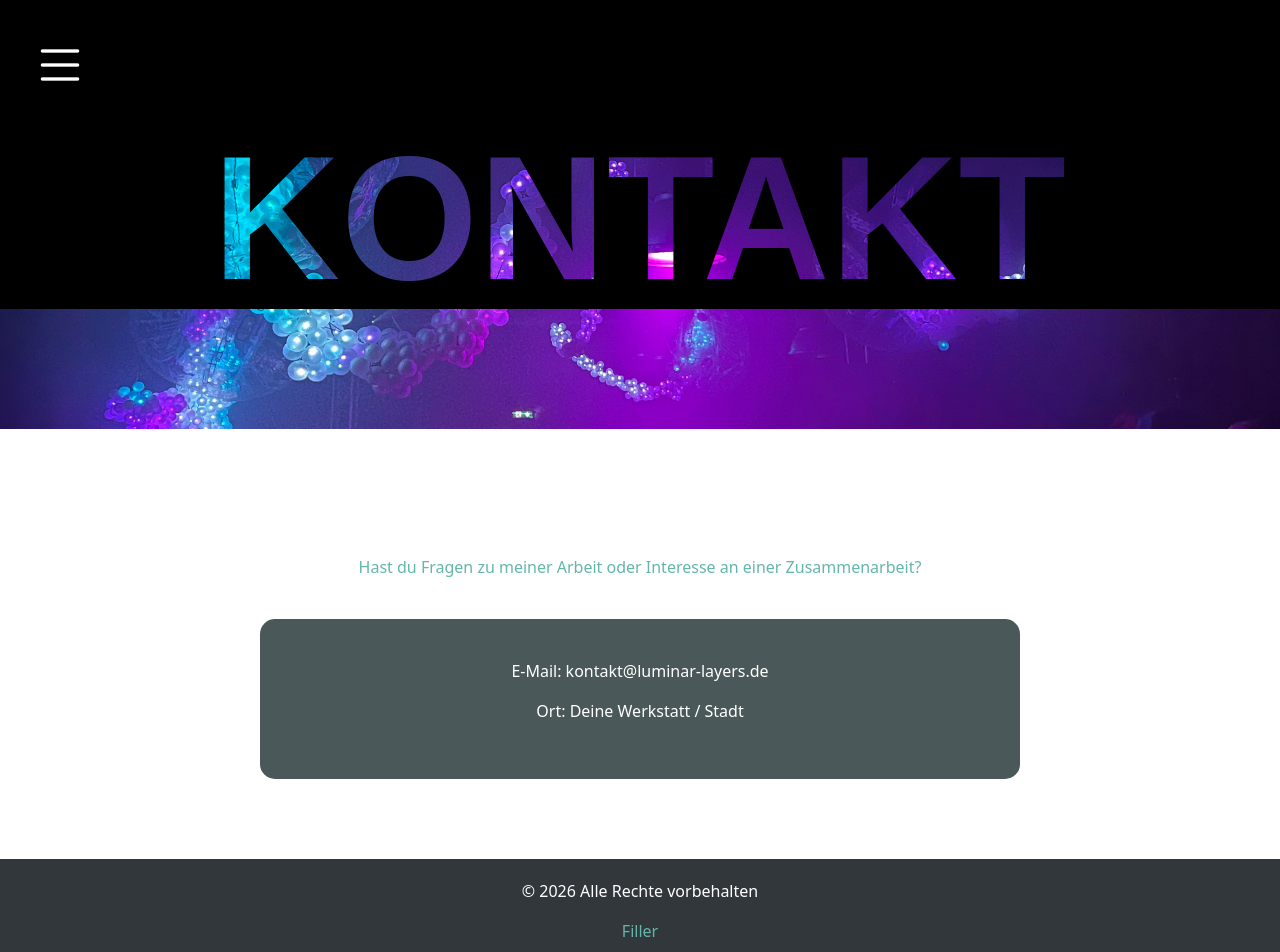
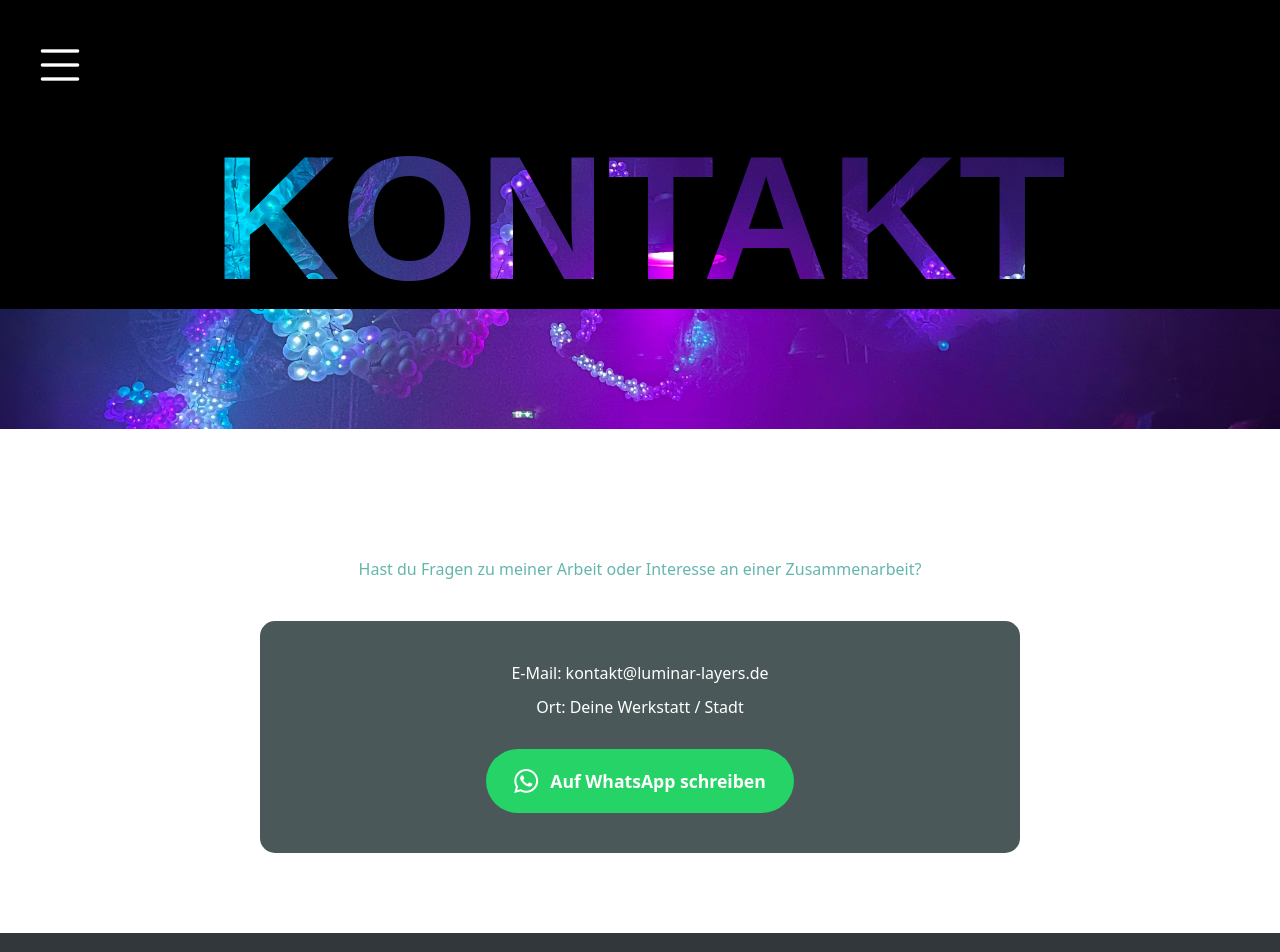
Before and after one commit to Tuunger/my-app, a React (Vite) app: page /contact in a window 1280 px wide. Shown: the top 952 px of the page. Built offline with nearby package versions, Linux system fonts and the light colour scheme.

Commit message:
Contact Seite mit WhatsApp Button

```diff
--- /dev/null
+++ b/src/Contact.css
@@ -0,0 +1,44 @@
+.contact-section {
+  padding: 80px 20px;
+  max-width: 800px;
+  margin: 0 auto;
+  color: white;
+}
+
+.contact-section h2 {
+  margin-bottom: 10px;
+}
+
+.contact-subtitle {
+  color: #64B6AC;
+  margin-bottom: 40px;
+}
+
+.contact-card {
+  background: #4A5859;
+  padding: 40px;
+  border-radius: 15px;
+}
+
+.contact-card p {
+  margin-bottom: 10px;
+}
+
+.whatsapp-btn {
+  display: inline-flex;
+  align-items: center;
+  gap: 12px;
+  margin-top: 20px;
+  padding: 14px 28px;
+  background-color: #25D366;
+  color: white;
+  border-radius: 50px;
+  text-decoration: none;
+  font-weight: bold;
+  font-size: 1.1rem;
+  transition: background 0.3s ease;
+}
+
+.whatsapp-btn i {
+  font-size: 1.5rem;
+}
--- a/src/Contact.jsx
+++ b/src/Contact.jsx
@@ -1,7 +1,11 @@
 import React from 'react';
-import './App.css';
+import './Contact.css';
 
 const Contact = () => {
+  const whatsappNumber = '4915901014225';
+  const whatsappMessage = 'Hallo! Ich interessiere mich für deine Arbeit.';
+  const whatsappUrl = `https://wa.me/${whatsappNumber}?text=${encodeURIComponent(whatsappMessage)}`;
+
   return (
     <div className="contact-page-wrapper">
       <section className="hero-static" style={{ height: '300px' }}>
@@ -11,14 +15,25 @@ const Contact = () => {
         </div>
       </section>
 
-      <section style={{ padding: '80px 20px', maxWidth: '800px', margin: '0 auto', color: 'white' }}>
+      <section className="contact-section">
         <h2>Schreib mir eine Nachricht</h2>
-        <p style={{ color: '#64B6AC', marginBottom: '40px' }}>
+        <p className="contact-subtitle">
           Hast du Fragen zu meiner Arbeit oder Interesse an einer Zusammenarbeit?
         </p>
-        <div style={{ background: '#4A5859', padding: '40px', borderRadius: '15px' }}>
+        <div className="contact-card">
           <p>E-Mail: kontakt@luminar-layers.de</p>
           <p>Ort: Deine Werkstatt / Stadt</p>
+          <a
+            href={whatsappUrl}
+            target="_blank"
+            rel="noopener noreferrer"
+            className="whatsapp-btn"
+            onMouseEnter={e => e.currentTarget.style.backgroundColor = '#1ebe57'}
+            onMouseLeave={e => e.currentTarget.style.backgroundColor = '#25D366'}
+          >
+            <i className="bi bi-whatsapp"></i>
+            Auf WhatsApp schreiben
+          </a>
         </div>
       </section>
     </div>
```
